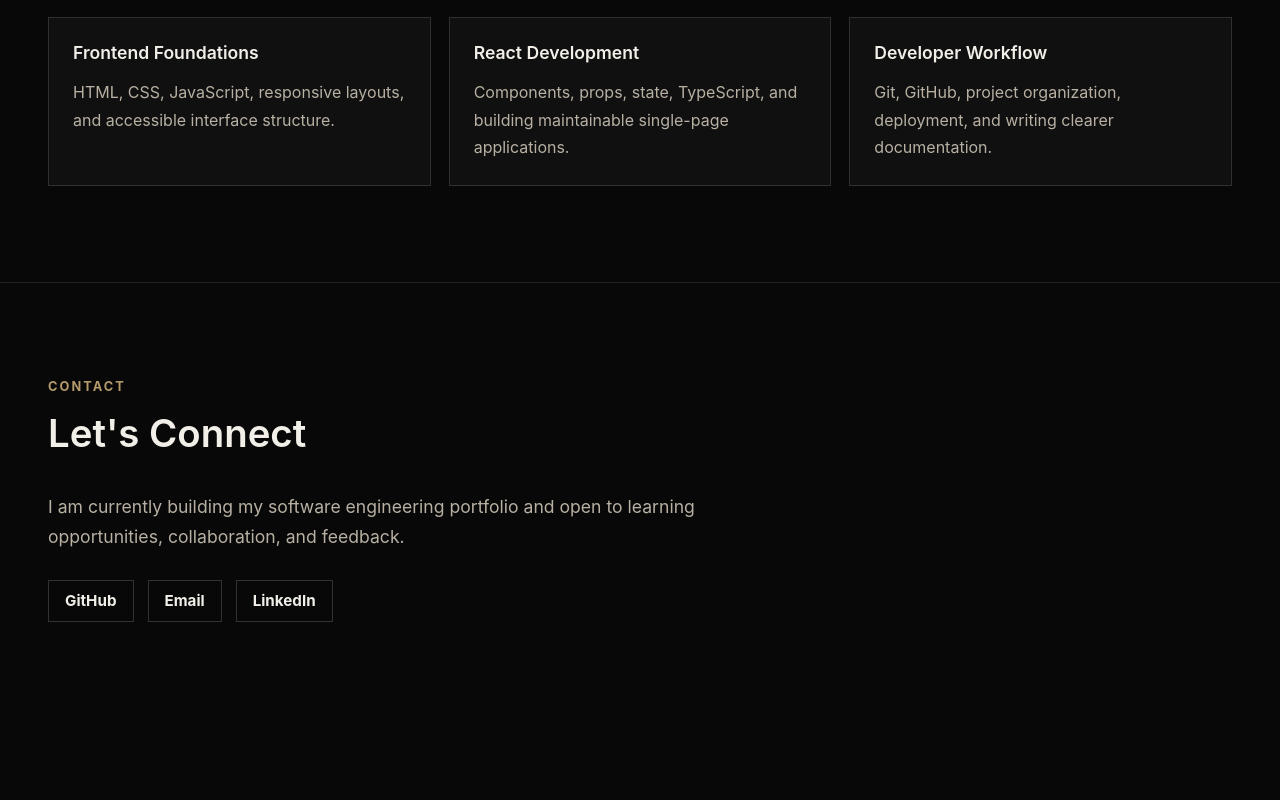
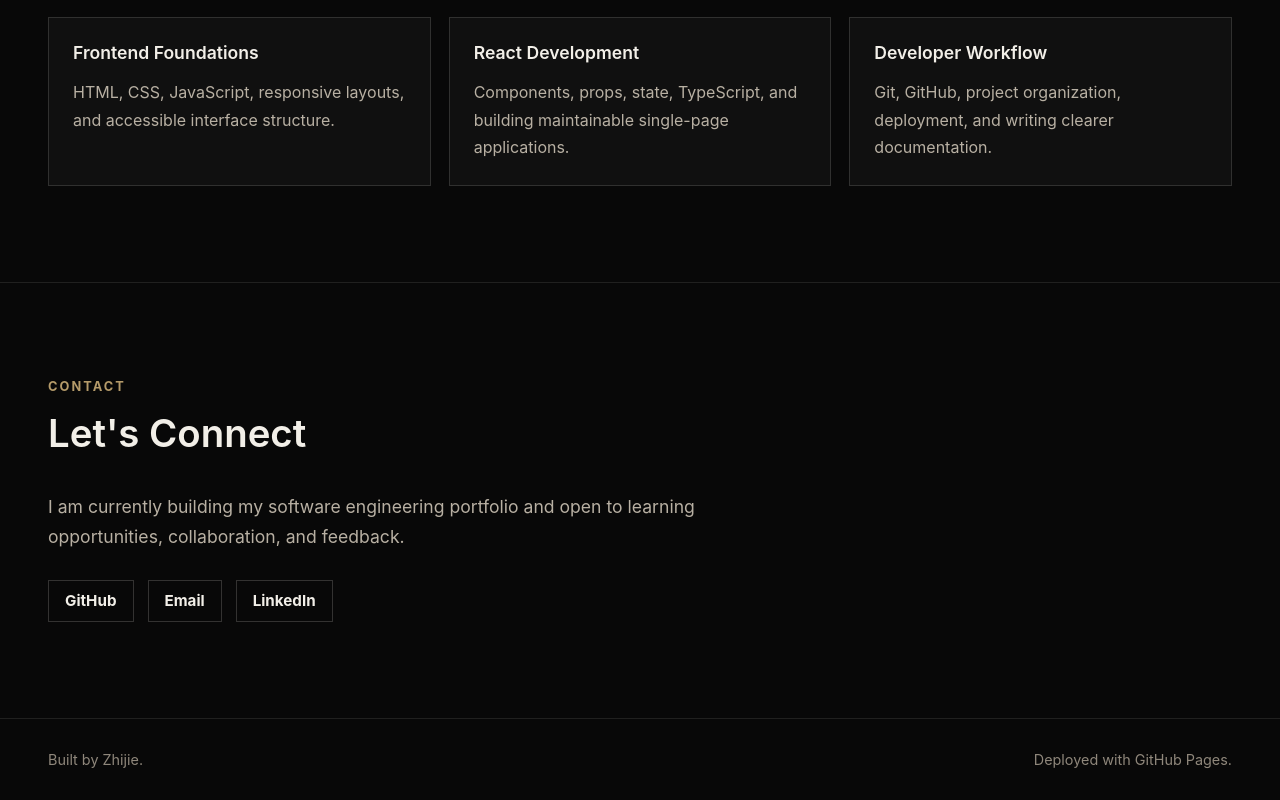
Before and after one commit to zjiexu/jynx, a React (Vite) app: page / in a window 1280 px wide. Shown: the part 1594-2394 px from the top of the page. Before the commit the page ends 2312 px from the top, so only its background shows below. Built offline with nearby package versions, Linux system fonts and the light colour scheme.

Commit message:
Add site footer
Add a simple footer with build and deployment notes.

```diff
--- a/src/App.css
+++ b/src/App.css
@@ -295,6 +295,20 @@ h1 {
   color: #b59b6a;
 }
 
+.site-footer {
+  display: flex;
+  justify-content: space-between;
+  gap: 24px;
+  padding: 32px 48px;
+  border-top: 1px solid rgba(242, 239, 232, 0.1);
+  color: #8f877b;
+  font-size: 0.9rem;
+}
+
+.site-footer p {
+  margin: 0;
+}
+
 @media (max-width: 820px) {
   .site-header {
     position: static;
@@ -336,4 +350,9 @@ h1 {
   .learning-grid {
     grid-template-columns: 1fr;
   }
+
+  .site-footer {
+    flex-direction: column;
+    padding: 28px 24px;
+  }
 }
--- a/src/App.tsx
+++ b/src/App.tsx
@@ -182,6 +182,11 @@ function App() {
           </div>
         </div>
       </section>
+
+      <footer className="site-footer">
+        <p>Built by Zhijie.</p>
+        <p>Deployed with GitHub Pages.</p>
+      </footer>
     </main>
   )
 }
```
